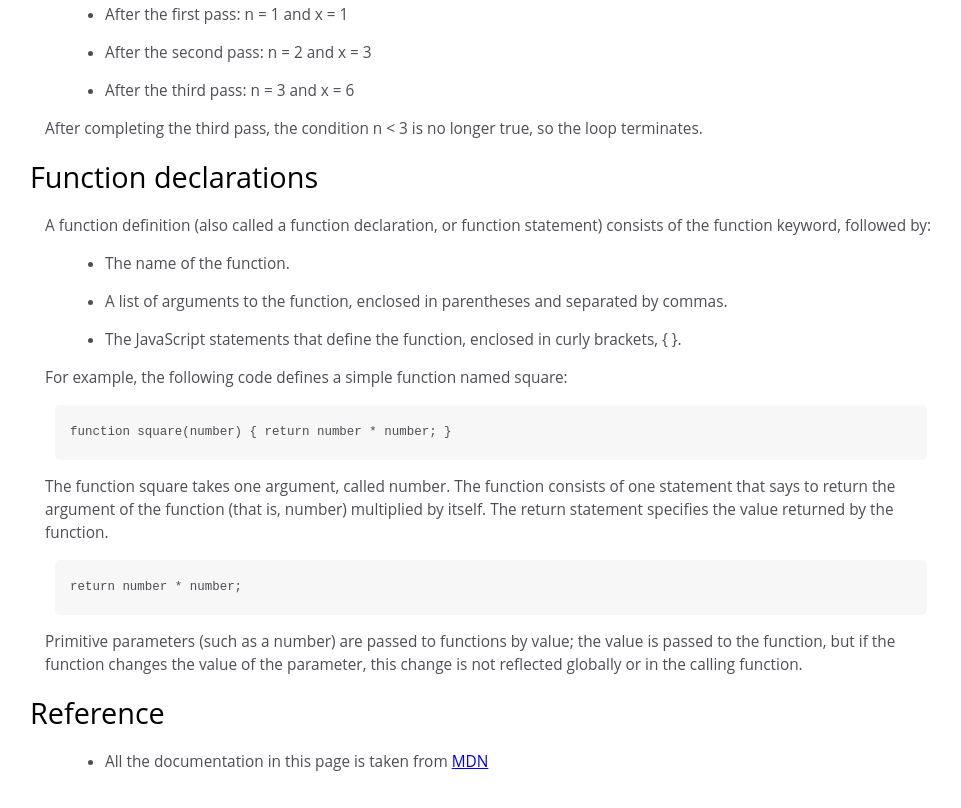
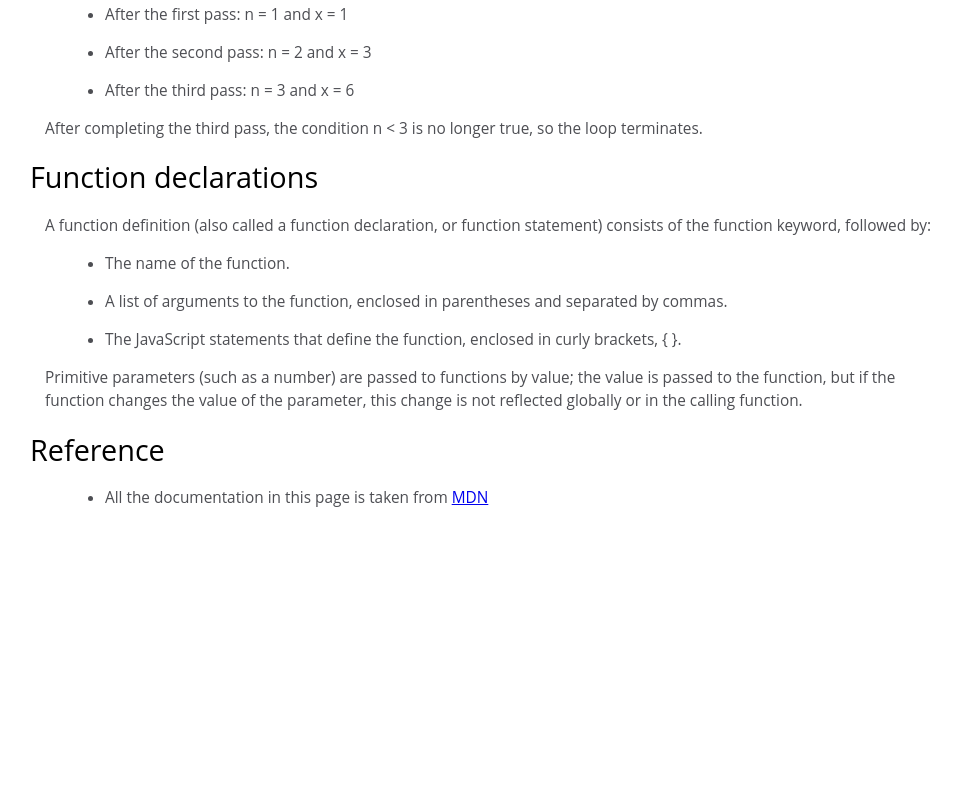
Before and after one commit to jnv27/Responsive_Website, a plain HTML site: page index.html in a window 1280 px wide. Shown: the part 5208-6016 px from the top of the page, without its empty margins (308-1269 px from the left). After the commit the page ends 5753 px from the top, so only its background shows below. Drawn offline with Linux system fonts and the light colour scheme.

Commit message:
Update index.html

```diff
--- a/index.html
+++ b/index.html
@@ -403,18 +403,7 @@
             brackets, { }.
           </li>
         </ul>
-        <p>
-          For example, the following code defines a simple function named square:
-        </p>
 
-        <code>function square(number) { return number * number; }</code>
-        <p>
-          The function square takes one argument, called number. The function
-          consists of one statement that says to return the argument of the
-          function (that is, number) multiplied by itself. The return statement
-          specifies the value returned by the function.
-        </p>
-        <code>return number * number;</code>
         <p>
           Primitive parameters (such as a number) are passed to functions by
           value; the value is passed to the function, but if the function changes
```
